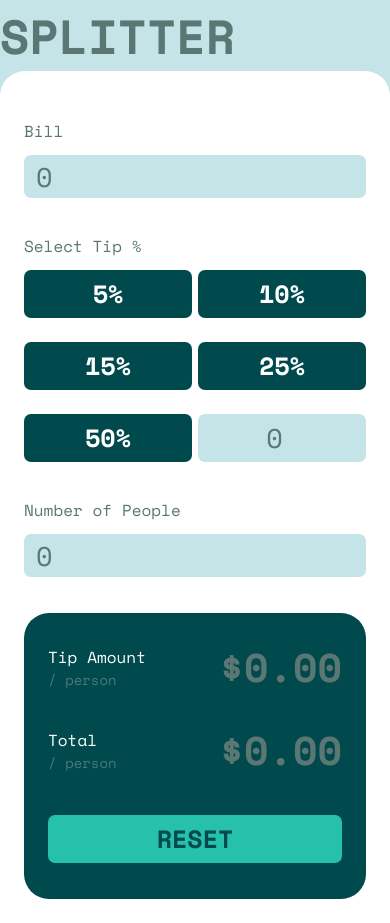
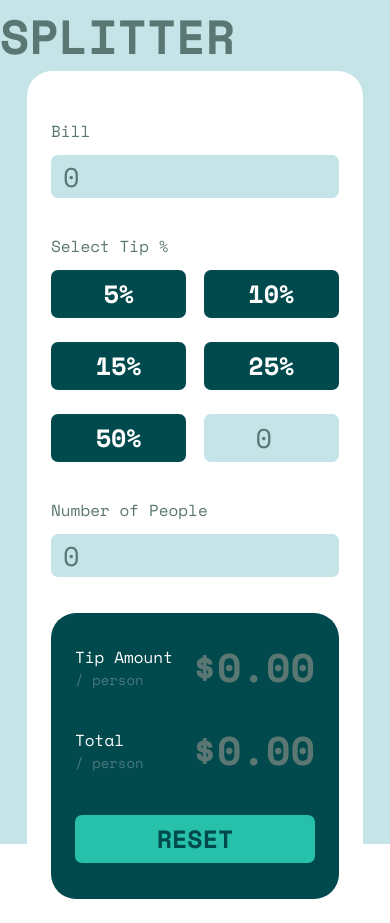
Before and after one commit to puyanwei/fe-practice, a React (Create React App) app: page /tip-calculator in a window 390 px wide. Built offline with nearby package versions, Linux system fonts and the light colour scheme.

Commit message:
Responsive css with grid

```diff
--- a/src/components/tip-calculator/TCButton.tsx
+++ b/src/components/tip-calculator/TCButton.tsx
@@ -19,7 +19,7 @@ interface StyledButtonProps {
 }
 
 const TCButton = ({
-  width = "7rem",
+  width = "47%",
   bgcolor = `${colors.darkCyan}`,
   txtColor = `${colors.white}`,
   active = false,
--- a/src/pages/TipCalculatorPage.tsx
+++ b/src/pages/TipCalculatorPage.tsx
@@ -2,7 +2,9 @@ import { ChangeEvent, MouseEvent, useState } from "react";
 import styled from "styled-components";
 import TCButton from "../components/tip-calculator/TCButton";
 import TCInputBox from "../components/tip-calculator/TCInputBox";
-import { size, colors } from "../styles/variables";
+import { TCCard } from "../styles/styled-components/TCCard";
+import { TCSummaryCard } from "../styles/styled-components/TCSummaryCard";
+import { colors, size } from "../styles/variables";
 
 const TipCalculatorPage = () => {
   const [tip, setTip] = useState(0);
@@ -38,13 +40,15 @@ const TipCalculatorPage = () => {
     setBill(0);
     setCustomTip(0);
     setPeople(0);
+    setActive("");
   };
 
   return (
     <Layout>
       <h1 className="no-margin">SPLITTER</h1>
-      <main>
-        <Card colour="white">
+      <CalculatorLayout>
+        <TCCard colour="white" maxWidth="14rem">
+          <TipLayout>
             <TCInputBox
               name="bill"
               label="Bill"
@@ -73,7 +77,6 @@ const TipCalculatorPage = () => {
                 type="number"
                 placeholder="Custom"
                 value={customTip}
-              width="50"
                 onChange={handleCustomTip}
                 onFocus={(e) => setActive("")}
               />
@@ -84,7 +87,8 @@ const TipCalculatorPage = () => {
               value={people}
               onChange={(e) => setPeople(parseFloat(e.target.value))}
             />
-          <Card colour={colors.darkCyan}>
+          </TipLayout>
+          <TCSummaryCard colour={colors.darkCyan} maxWidth="15rem">
             <div className="tip-summary-line flex-inbetween">
               <div className="line-height-sm">
                 <span className="tc-summary">Tip Amount</span>
@@ -109,9 +113,9 @@ const TipCalculatorPage = () => {
             >
               RESET
             </TCButton>
-          </Card>
-        </Card>
-      </main>
+          </TCSummaryCard>
+        </TCCard>
+      </CalculatorLayout>
     </Layout>
   );
 };
@@ -119,18 +123,23 @@ const TipCalculatorPage = () => {
 const Layout = styled.div`
   height: 100vh;
   color: ${colors.grey};
-  @media (min-width: 0px) and (max-width: ${size.mobileL}) {
   background-color: ${colors.cyan};
-  }
   @media (min-width: ${size.tablet}) and (max-width: ${size.desktop}) {
-    background-color: red;
+    margin: auto 0;
   }
 `;
 
-const Card = styled.div<{ colour: string }>`
-  padding: 1rem;
-  background-color: ${({ colour }) => colour};
-  border-radius: 25px;
+const CalculatorLayout = styled.div`
+  display: flex;
+  flex-wrap: wrap;
+  @media (min-width: ${size.tablet}) and (max-width: ${size.desktop}) {
+    margin-left: 1rem;
+  }
+`;
+
+const TipLayout = styled.div`
+  margin: 0 auto;
+  max-width: 14rem;
 `;
 
 export default TipCalculatorPage;
--- /dev/null
+++ b/src/styles/styled-components/TCCard.ts
@@ -0,0 +1,20 @@
+import styled from "styled-components";
+import { size } from "../variables";
+
+interface CardProps {
+  colour: string;
+  maxWidth: string;
+}
+
+export const TCCard = styled.div<CardProps>`
+  margin: 0 auto;
+  padding: 1rem;
+  border-radius: 25px;
+  background-color: ${({ colour }) => colour};
+  max-width: ${({ maxWidth }) => maxWidth};
+  @media (min-width: ${size.tablet}) and (max-width: ${size.desktop}) {
+    display: flex;
+    flex-wrap: wrap;
+    max-width: 50rem;
+  }
+`;
--- /dev/null
+++ b/src/styles/styled-components/TCSummaryCard.ts
@@ -0,0 +1,15 @@
+import styled from "styled-components";
+import { size } from "../variables";
+import { TCCard } from "./TCCard";
+
+export const TCSummaryCard = styled(TCCard)`
+  margin: 0 auto;
+  padding: 1rem;
+  border-radius: 25px;
+  background-color: ${({ colour }) => colour};
+  max-width: ${({ maxWidth }) => maxWidth};
+  max-width: 15rem;
+  @media (min-width: ${size.tablet}) and (max-width: ${size.desktop}) {
+    margin-left: 1rem;
+  }
+`;
--- a/src/styles/styles.css
+++ b/src/styles/styles.css
@@ -42,7 +42,7 @@
 }
 
 .tc-custom-tip {
-  width: 7rem;
+  width: 47%;
   height: 2rem;
   margin: 0.5rem 0;
   padding: 0.5rem;
```
Lines whose indentation alone changed are shown as unchanged.
